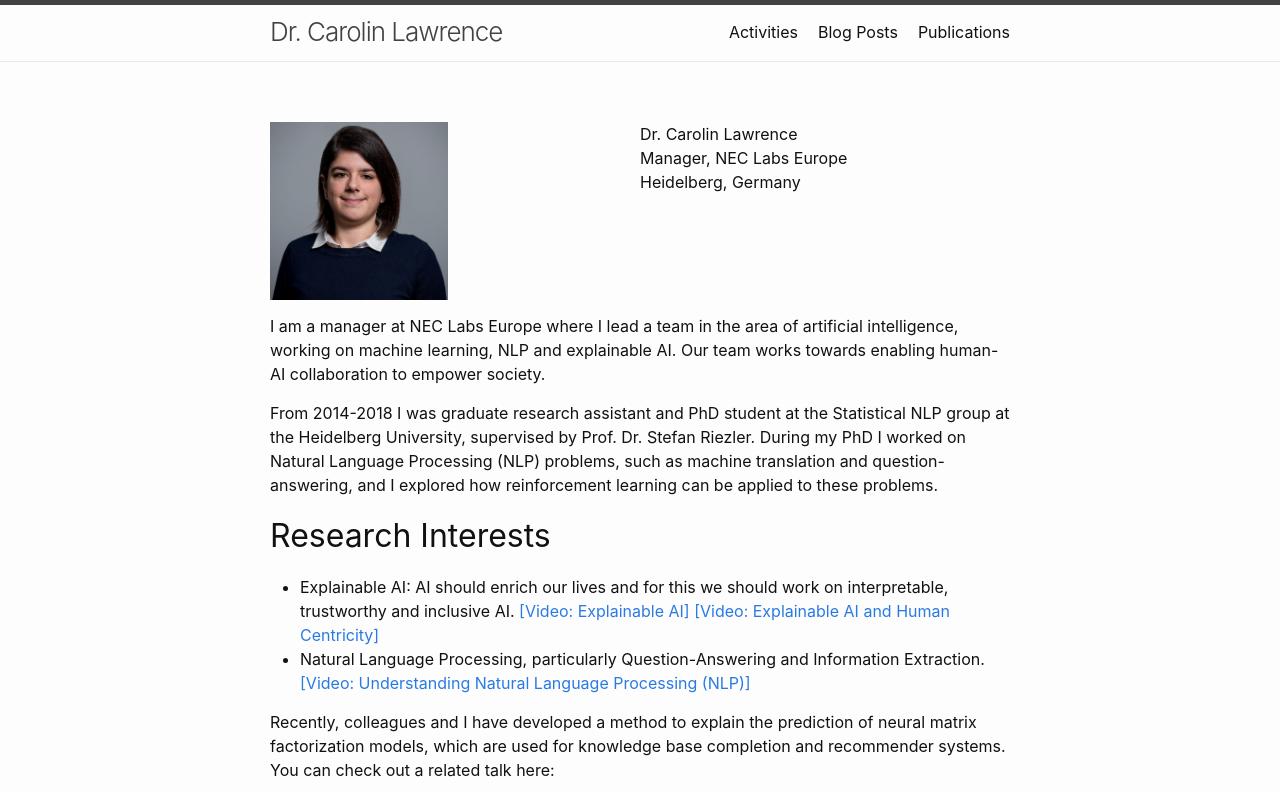
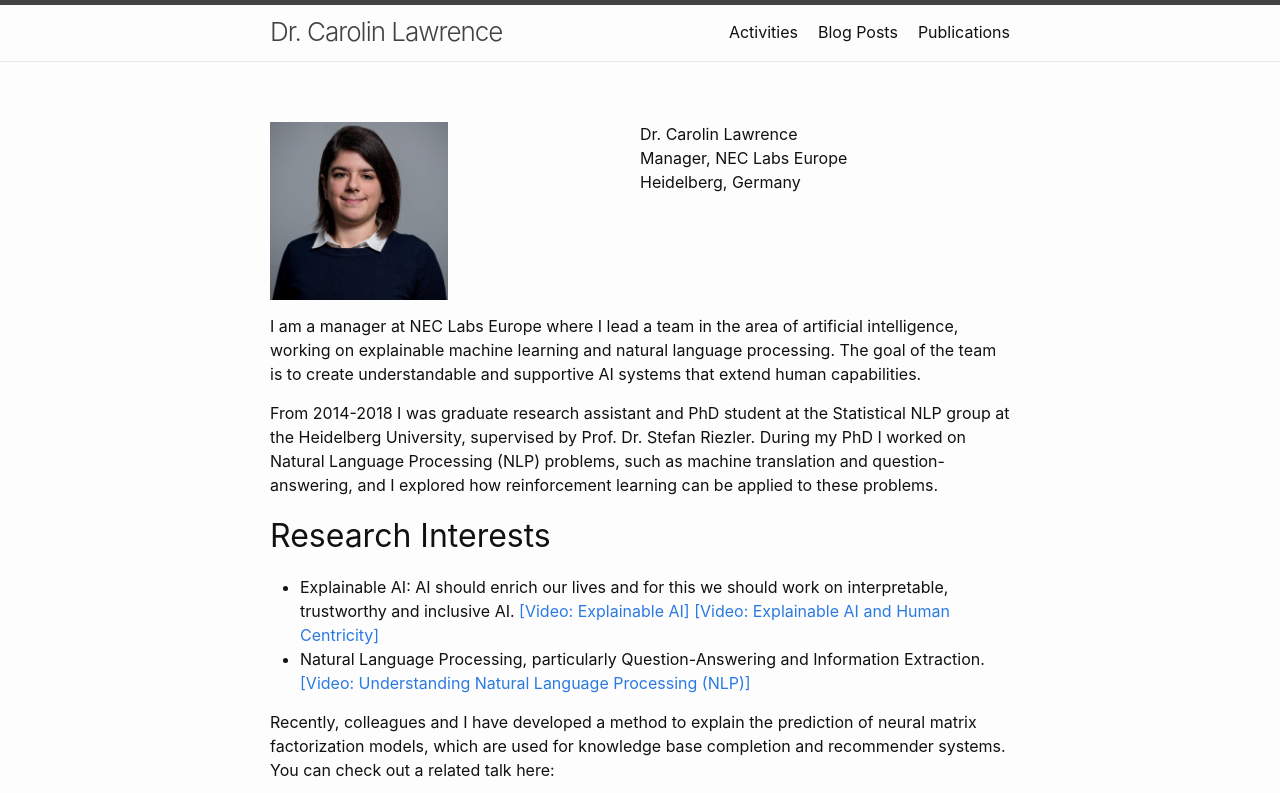
Before and after one commit to carolinlawrence/carolinlawrence.github.io, a Jekyll site: the page built from index.markdown, in a window 1280 px wide and 900 px high, cut to the strip 0-793 px from the top of the window. Built offline with Jekyll 4.4.1, drawn with Linux system fonts in a browser that asks for light colours.

Commit message:
Update index.markdown

```diff
--- a/index.markdown
+++ b/index.markdown
@@ -21,7 +21,7 @@ youtubeId: 6UeOwHtBF_0
     </div>
 </div>
 
-I am a manager at NEC Labs Europe where I lead a team in the area of artificial intelligence, working on machine learning, NLP and explainable AI. Our team works towards enabling human-AI collaboration to empower society.
+I am a manager at NEC Labs Europe where I lead a team in the area of artificial intelligence, working on explainable machine learning and natural language processing. The goal of the team is to create understandable and supportive AI systems that extend human capabilities.
 
 From 2014-2018 I was graduate research assistant and PhD student at the Statistical NLP group at the Heidelberg University, supervised by Prof. Dr. Stefan Riezler. During my PhD I worked on Natural Language Processing (NLP) problems, such as machine translation and question-answering, and I explored how reinforcement learning can be applied to these problems.
 
```
